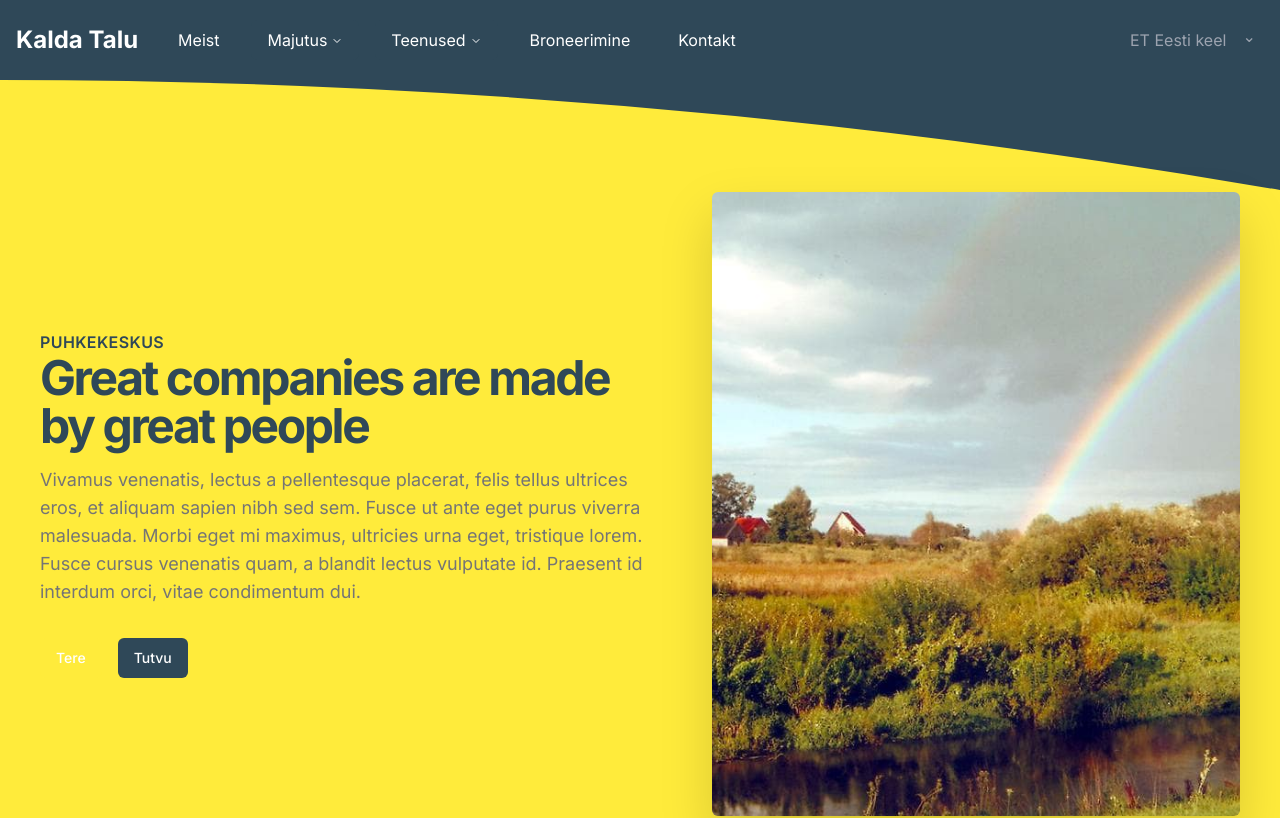
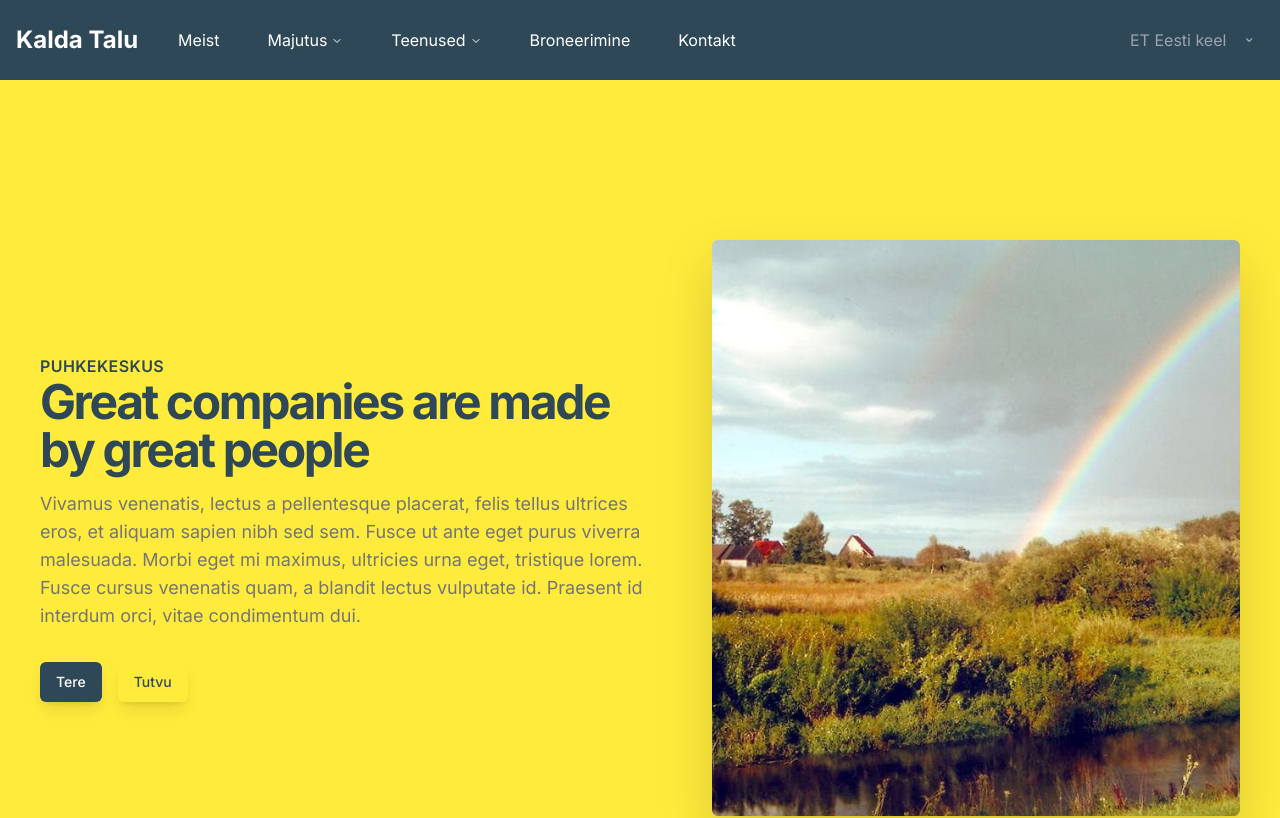
Before and after one commit to 77ccreed/kalda-next, a Next.js app: page /et/kontakt in a window 1280 px wide. Shown: the top 818 px of the page. Built offline with nearby package versions, Linux system fonts and the light colour scheme.

Commit message:
refactor: Update Hero component with new styles and accessibility improvements

```diff
--- a/src/components/Hero.tsx
+++ b/src/components/Hero.tsx
@@ -1,3 +1,4 @@
+import { useTranslations } from 'next-intl';
 import Image from 'next/image';
 import { Button } from '@/components/ui/button';
 import NavigationLink from '@/components/NavigationLink';
@@ -17,16 +18,6 @@ type HeroProps = {
   };
 };
 
-const LinkButton: React.FC<{ href?: string; className: string; children: React.ReactNode }> = ({ href, className, children }) => (
-  href ? (
-    <Button asChild className={className}>
-      <NavigationLink href={href}>
-        {children}
-      </NavigationLink>
-    </Button>
-  ) : null
-);
-
 const Hero = ({
   title,
   subtitle,
@@ -37,13 +28,12 @@ const Hero = ({
   callToActionLink2,
   image
 }: HeroProps) => {
+  const t = useTranslations('IndexPage');
+
   return (
-    <section className="relative bg-secondary text-primary-foreground" id="heroTwo" role="banner" aria-labelledby="hero-title">
-      <div className="absolute inset-0 overflow-hidden">
-        <div className="absolute left-0 top-0 h-[15000px] w-[15000px] translate-x-[-50%] rounded-full bg-primary" />
-      </div>
+    <section className="relative bg-primary text-primary-foreground" id="heroTwo" role="banner" aria-labelledby="hero-title">
       <div className="container relative flex flex-col px-4">
-        <div className="mx-auto max-w-7xl px-4 pt-12 sm:px-6 md:flex md:min-h-screen">
+        <div className="mx-auto max-w-7xl px-4 pt-24 sm:px-6 md:flex md:min-h-screen">
           <div className="block py-12 text-center md:flex md:py-12 md:text-left lg:py-16">
             <div className="mx-auto flex max-w-5xl basis-[56%] items-center">
               <div className="max-w-3xl pb-12 pr-0 md:py-0 md:pr-8 md:pb-0 lg:pr-16">
@@ -64,12 +54,16 @@ const Hero = ({
                     </p>
                   )}
                   <div className="flex flex-col sm:flex-row justify-center md:justify-start gap-4">
-                    <LinkButton href={callToActionLink} className="btn bg-primary text-white hover:bg-primary-dark focus:ring-2 focus:ring-primary-focus">
-                      {callToAction}
-                    </LinkButton>
-                    <LinkButton href={callToActionLink2} className="btn bg-secondary text-white hover:bg-secondary-dark focus:ring-2 focus:ring-secondary-focus">
-                      {callToAction2}
-                    </LinkButton>
+                    <Button asChild variant="secondary" className="shadow-lg transition-all duration-300 ease-in-out transform hover:-translate-y-1 hover:scale-105">
+                      <NavigationLink href={callToActionLink}>
+                        {callToAction}
+                      </NavigationLink>
+                    </Button>
+                    <Button asChild variant="highlight" className="shadow-lg transition-all duration-300 ease-in-out transform hover:-translate-y-1 hover:scale-105">
+                      <NavigationLink href={callToActionLink2}>
+                        {callToAction2}
+                      </NavigationLink>
+                    </Button>
                   </div>
                 </div>
               </div>
```
